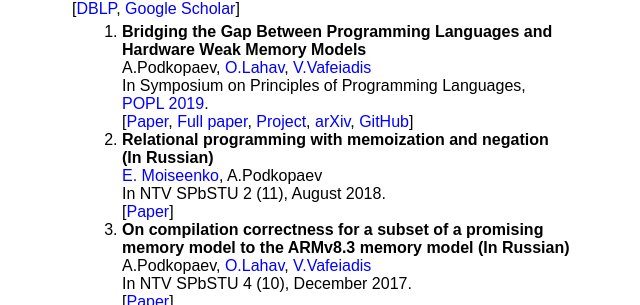
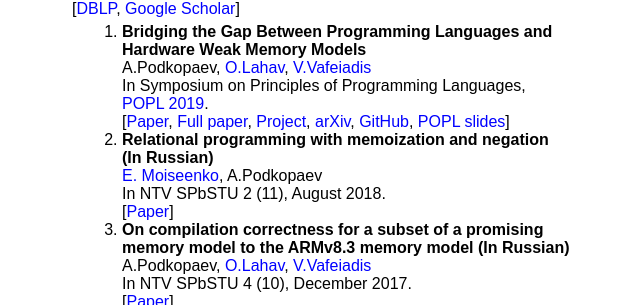
Before and after one commit to anlun/anlun.github.io, a Jekyll site: the page built from index.html, in a window 1280 px wide and 900 px high, scrolled down 958 px. Shown: the part 147-452 px from the top of the window, without its empty margins (318-958 px from the left). Built offline with Jekyll 4.4.1, drawn with Linux system fonts in a browser that asks for light colours; some web fonts are replaced.

Commit message:
link to POPL slides

```diff
--- a/index.html
+++ b/index.html
@@ -121,7 +121,8 @@ Curriculum vitæ: [<a href="cv">HTML</a>]
          <a href="https://plv.mpi-sws.org/imm/Podkopaev-al-POPL19_full.pdf">Full paper</a>,
          <a href="https://plv.mpi-sws.org/imm">Project</a>,
          <a href="https://arxiv.org/abs/1807.07892">arXiv</a>,
-         <a href="https://github.com/weakmemory/imm">GitHub</a>]
+         <a href="https://github.com/weakmemory/imm">GitHub</a>,
+         <a href="https://drive.google.com/open?id=1oQdRVf8WiKi1y6LC1BjkmrFlhdWOnCin">POPL slides</a>]
     </li>
     <li> <b>
         Relational programming with memoization and negation (In Russian)
```
